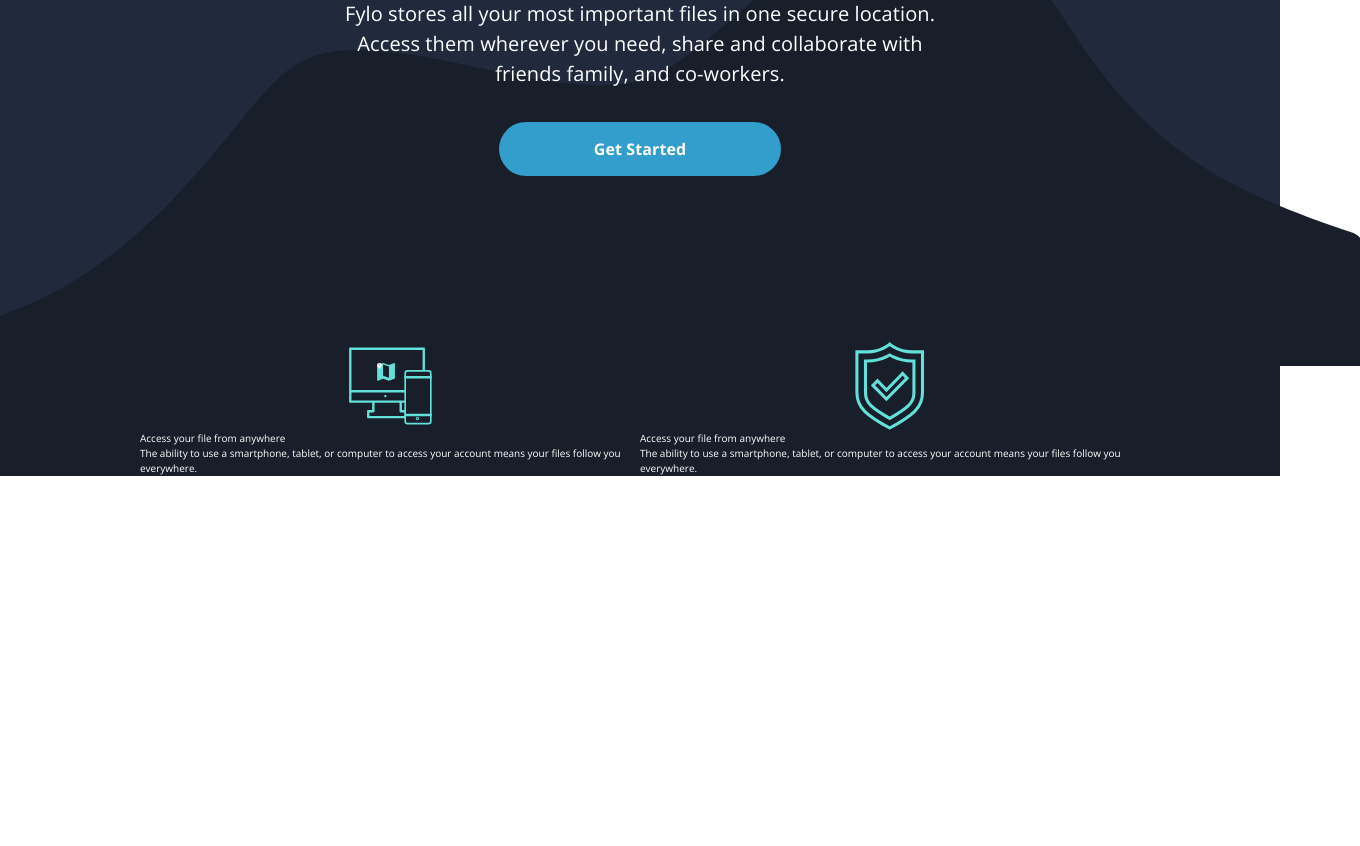
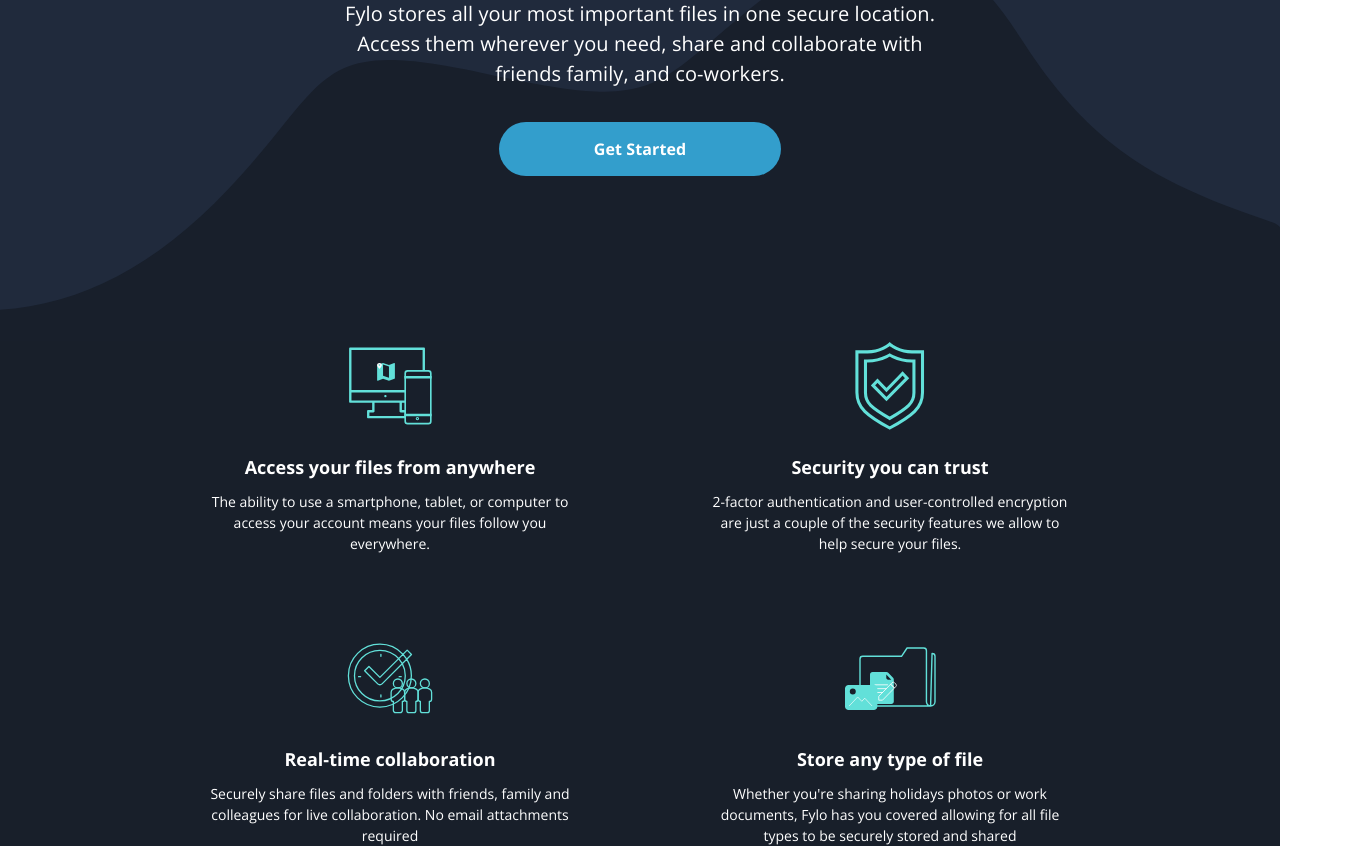
Before and after one commit to olaknowct/fylo, a React (Create React App) app: page / in a window 1280 px wide. Shown: the part 924-1770 px from the top of the page, 1360 px wide, since content can reach past the window. Before the commit the page ends 1400 px from the top, so only its background shows below. Built offline with nearby package versions, Linux system fonts and the light colour scheme.

Commit message:
feature section completed

```diff
--- a/src/component/main/main.component.jsx
+++ b/src/component/main/main.component.jsx
@@ -1,13 +1,14 @@
-import { ReactComponent as CurvyDark } from '../../images/bg-curvy-dark-mode.svg';
 import { ReactComponent as AccessAnywhere } from '../../images/icon-access-anywhere.svg';
+import { ReactComponent as AnyFile } from '../../images/icon-any-file.svg';
+import { ReactComponent as Colab } from '../../images/icon-collaboration.svg';
 import { ReactComponent as Security } from '../../images/icon-security.svg';
 import IllustrationIntro from '../../images/illustration-intro.png';
 
 const Main = () => {
   return (
-    <main className='max-w-[144rem] mx-auto'>
-      <section className='pb-[16.5rem] '>
-        <figure className='relative z-0 flex flex-col items-center justify-center text-center font-bold gap-[3.8rem]'>
+    <main className=''>
+      <section className='pb-[16.5rem] bg-curvy-dark-mode bg-contain bg-no-repeat bg-bottom'>
+        <figure className='max-w-[144rem] mx-auto flex flex-col items-center justify-center text-center font-bold gap-[3.8rem]'>
           <img src={IllustrationIntro} alt='illustration intro' />
           <figcaption className='tracking-[0.01rem] flex flex-col justify-center items-center gap-[3.3rem]'>
             <h1 className='font-sans text-[4rem] max-w-6xl mx-auto '>
@@ -21,32 +22,55 @@
               Get Started
             </button>
           </figcaption>
-          <CurvyDark className='absolute -z-10 bottom-[-19rem]' />
         </figure>
       </section>
-      <section className='bg-darkBlue1 '>
-        <div className='max-w-[100rem] mx-auto justify-center grid grid-cols-2'>
-          <figure className='relative z-10 flex flex-col '>
+      <section className='bg-darkBlue1'>
+        <div className='max-w-[100rem] mx-auto justify-center grid grid-cols-2 text-center gap-y-32'>
+          <figure className='relative z-10 flex flex-col gap-9'>
             <div className='flex items-center justify-center h-[9rem]'>
               <AccessAnywhere className='' />
             </div>
-            <figcaption>
-              <h4>Access your file from anywhere</h4>
-              <p>
+            <figcaption className='max-w-xl mx-auto flex flex-col gap-4'>
+              <h4 className='text-[1.8rem] font-bold'>Access your files from anywhere</h4>
+              <p className='text-[1.4rem] font-thin'>
                 The ability to use a smartphone, tablet, or computer to access your account means
                 your files follow you everywhere.
               </p>
             </figcaption>
           </figure>
-          <figure className='relative z-10 flex flex-col '>
+          <figure className='relative z-10 flex flex-col gap-9'>
             <div className='flex items-center justify-center h-[9rem]'>
               <Security className='' />
             </div>
-            <figcaption>
-              <h4>Access your file from anywhere</h4>
-              <p>
-                The ability to use a smartphone, tablet, or computer to access your account means
-                your files follow you everywhere.
+            <figcaption className='max-w-xl mx-auto flex flex-col gap-4'>
+              <h4 className='text-[1.8rem] font-bold'>Security you can trust</h4>
+              <p className='text-[1.4rem] font-thin'>
+                2-factor authentication and user-controlled encryption are just a couple of the
+                security features we allow to help secure your files.
+              </p>
+            </figcaption>
+          </figure>
+          <figure className='relative z-10 flex flex-col gap-9'>
+            <div className='flex items-center justify-center h-[9rem]'>
+              <Colab className='' />
+            </div>
+            <figcaption className='max-w-xl mx-auto flex flex-col gap-4'>
+              <h4 className='text-[1.8rem] font-bold'>Real-time collaboration</h4>
+              <p className='text-[1.4rem] font-thin'>
+                Securely share files and folders with friends, family and colleagues for live
+                collaboration. No email attachments required
+              </p>
+            </figcaption>
+          </figure>
+          <figure className='relative z-10 flex flex-col gap-9'>
+            <div className='flex items-center justify-center h-[9rem]'>
+              <AnyFile className='' />
+            </div>
+            <figcaption className='max-w-xl mx-auto flex flex-col gap-4'>
+              <h4 className='text-[1.8rem] font-bold'>Store any type of file</h4>
+              <p className='text-[1.4rem] font-thin'>
+                Whether you're sharing holidays photos or work documents, Fylo has you covered
+                allowing for all file types to be securely stored and shared
               </p>
             </figcaption>
           </figure>
--- a/tailwind.config.js
+++ b/tailwind.config.js
@@ -18,6 +18,12 @@
         sans: ['Raleway', 'sans-serif'],
         opensans: ['Open Sans', 'sans-serif'],
       },
+      backgroundImage: (theme) => ({
+        'logo-dark-mode': "url('images/logo-dark-mode.svg')",
+        'logo-light-mode': "url('images/logo-light-mode.svg')",
+        'curvy-dark-mode': "url('images/bg-curvy-dark-mode.svg')",
+        'curvy-light-mode': "url('images/bg-curvy-light-mode.svg')",
+      }),
     },
   },
   variants: {
```
